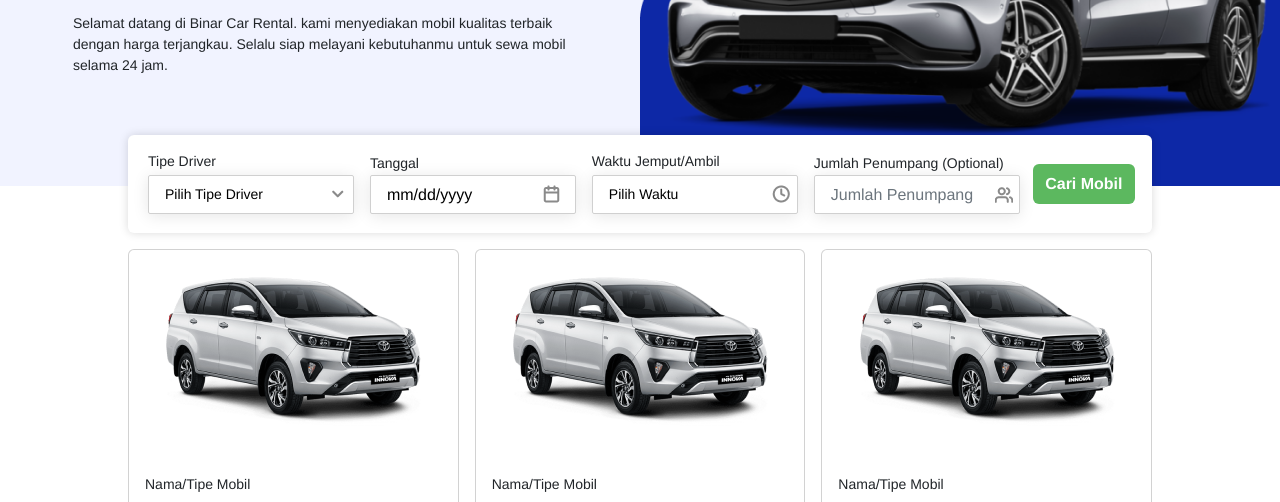
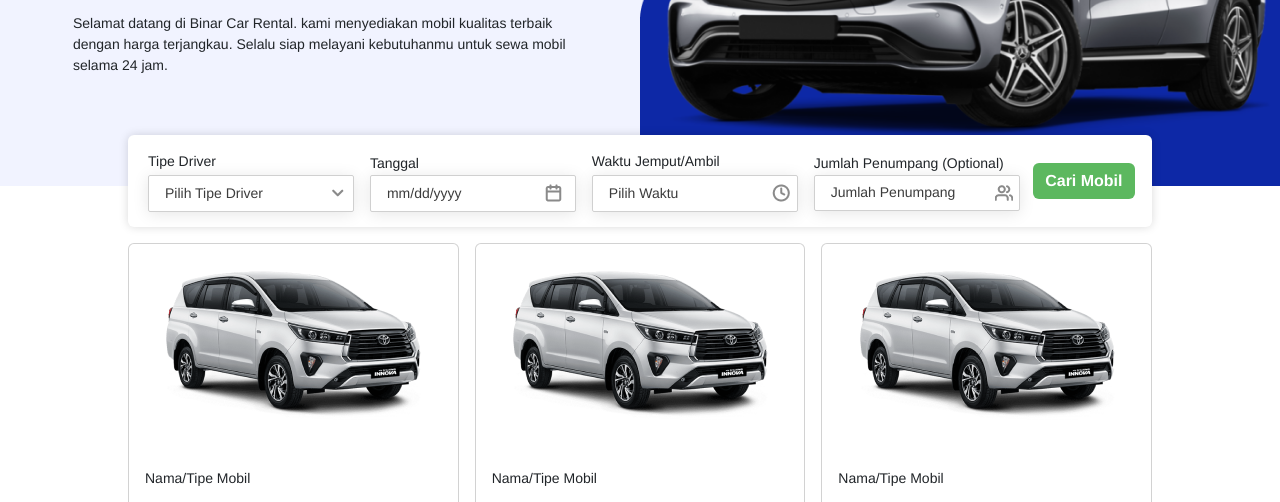
Before and after one commit to Arbyusman/challange-04, a website: page public/cari_mobil.html in a window 1280 px wide. Shown: the part 236-738 px from the top of the page. Drawn offline with nearby package versions, Linux system fonts and the light colour scheme; no server answers.

Commit message:
add style filter

```diff
--- a/public/cari_mobil.html
+++ b/public/cari_mobil.html
@@ -119,7 +119,7 @@
         <div class="select-driver mx-2 my-3" style="width: 22%">
           <label for="type-driver" style="font-size: 14px">Tipe Driver</label>
           <select class="container-fluid " id="type-driver" style="height: 50% !important">
-            <option>Pilih Tipe Driver</option>
+            <option >Pilih Tipe Driver</option>
             <option>Dengan Sopir</option>
             <option>Tanpa Sopir(Lepas Kunci)</option>
           </select>
@@ -132,7 +132,7 @@
             type="date"
             name="InputDate"
             id="inputdate"
-            style="height: 60%"
+
           />
         </div>
 
--- a/public/css/style.css
+++ b/public/css/style.css
@@ -54,26 +54,32 @@
 }
 
 /* tipe driver */
-.select-driver,.select-waktu  {
+.select-driver,
+.select-waktu {
   position: relative !important;
   font-size: 14px;
-
 }
-.select-driver select, .select-waktu select {
+.select-driver select,
+.select-waktu select {
   display: none;
 }
 
 .select-selected-driver {
-  color: rgb(0, 0, 0);
+  color: #3c3c3c;
+  font-family: "Helvetica";
+  font-style: normal;
+  font-weight: 300;
+  font-size: 14px;
+  line-height: 18px;
   padding: 8px 16px;
   width: 100%;
+  height: 62% !important;
   box-shadow: 0px 2px 16px rgba(0, 0, 0, 0.1);
   border: 1px solid #d0d0d0;
   border-radius: 2px;
   background: url(../images/icons/fi_chevron-down.png) no-repeat center right 3%;
   background-size: auto;
   margin-top: 3px;
-
 }
 .select-selected-driver:hover {
   background: #ffffff;
@@ -85,30 +91,23 @@
 }
 
 .select-selected-waktu {
-  color: rgb(0, 0, 0);
+  color: #3c3c3c;
+  font-family: "Helvetica";
+  font-style: normal;
+  font-weight: 300;
+  font-size: 14px;
+  line-height: 18px;
   padding: 8px 16px;
   width: 100%;
+  height: 62% !important;
   box-shadow: 0px 2px 16px rgba(0, 0, 0, 0.1);
   border: 1px solid #d0d0d0;
   border-radius: 2px;
   background: url(../images/icons/fi_clock.png) no-repeat center right 3%;
   background-size: auto;
   margin-top: 3px;
-
 }
 
-.select-selected-waktu::after {
-  color: rgb(0, 0, 0);
-  padding: 8px 16px;
-  width: 100%;
-  box-shadow: 0px 2px 16px rgba(0, 0, 0, 0.1);
-  border: 1px solid #d0d0d0;
-  border-radius: 2px;
-  background: url(../images/icons/fi_chevron-up.png) no-repeat center right 3%;
-  background-size: auto;
-  margin-top: 3px;
-
-}
 .select-selected-waktu:hover {
   background: #ffffff;
   border: 1px solid #5cb85f;
@@ -118,10 +117,15 @@
   background-size: auto;
 }
 
-
-.select-items div,  .form-control,.form-date {
+.select-items div,
+.form-control {
+  font-family: "Rubik";
+  font-style: normal;
+  font-weight: 300;
+  font-size: 14px;
+  line-height: 18px;
+  color: #3c3c3c;
   background: white;
-  color: black;
   margin-top: 0%;
   padding: 8px 16px;
   cursor: pointer;
@@ -144,10 +148,14 @@
 .select-items div:hover {
   background: #c9e7ca;
   color: #5cb85f;
+  font-family: "Rubik";
+  font-style: normal;
   font-weight: 500;
+  font-size: 14px;
+  line-height: 18px;
 }
 
-#pilih-waktu{
+#pilih-waktu {
   color: rgb(0, 0, 0);
   padding: 8px 16px;
   width: 100%;
@@ -156,36 +164,38 @@
   border-radius: 2px;
   background: url(../images/icons/fi_clock.png) !;
   background-size: auto;
-
 }
 
-.form-date{
-  color: rgb(0, 0, 0);
+.form-date {
+  color: #3c3c3c;
+  font-family: "Helvetica";
+  font-style: normal;
+  font-size: 14px;
+  line-height: 18px;
+  width: 100%;
+  height: 62% !important;
   padding: 8px 16px;
   width: 100%;
   box-shadow: 0px 2px 16px rgba(0, 0, 0, 0.1);
   border: 1px solid #d0d0d0;
   border-radius: 2px;
-
 }
 
-.form-date:hover, .form-date::after{
+.form-date:hover,
+.form-date::after {
   background: #ffffff;
   border: 1px solid #5cb85f;
   border-radius: 2px;
   box-shadow: none !important;
-
 }
 
 input[type="date"]:focus {
-  outline:none !important;
+  outline: none !important;
   outline-width: 0 !important;
   box-shadow: none;
   -moz-box-shadow: none;
   -webkit-box-shadow: none;
 }
-
-
 
 input[type="date"]::-webkit-calendar-picker-indicator {
   color: rgba(0, 0, 0, 0);
@@ -195,13 +205,10 @@
   background-size: auto;
   margin-right: -2% !important;
 }
-input[type="date"] {
-
-}
 
 
-
-input[type=text], input[type=text]:focus {
+input[type="text"],
+input[type="text"]:focus {
   color: rgb(0, 0, 0);
   padding: 8px 16px;
   width: 100%;
@@ -210,10 +217,8 @@
   border-radius: 2px;
   background: url(../images/icons/fi_users.png) no-repeat center right 3%;
   background-size: auto;
-
-
 }
-input[type=text]:hover{
+input[type="text"]:hover {
   background: #ffffff;
   border: 1px solid #5cb85f;
   border-radius: 2px;
@@ -221,17 +226,16 @@
   background: url(../images/icons/fi_users.png) no-repeat center right 3%;
   background-size: auto;
   box-shadow: 0px 2px 16px rgba(0, 0, 0, 0.1);
-
 }
 
-
-
-
-
-
-
-
-
+::placeholder {
+  font-family: "Helvetica";
+  font-style: normal;
+  font-weight: 300;
+  font-size: 14px;
+  line-height: 18px;
+  color: #3c3c3c !important;
+}
 
 /* tipe driver */
 
```
